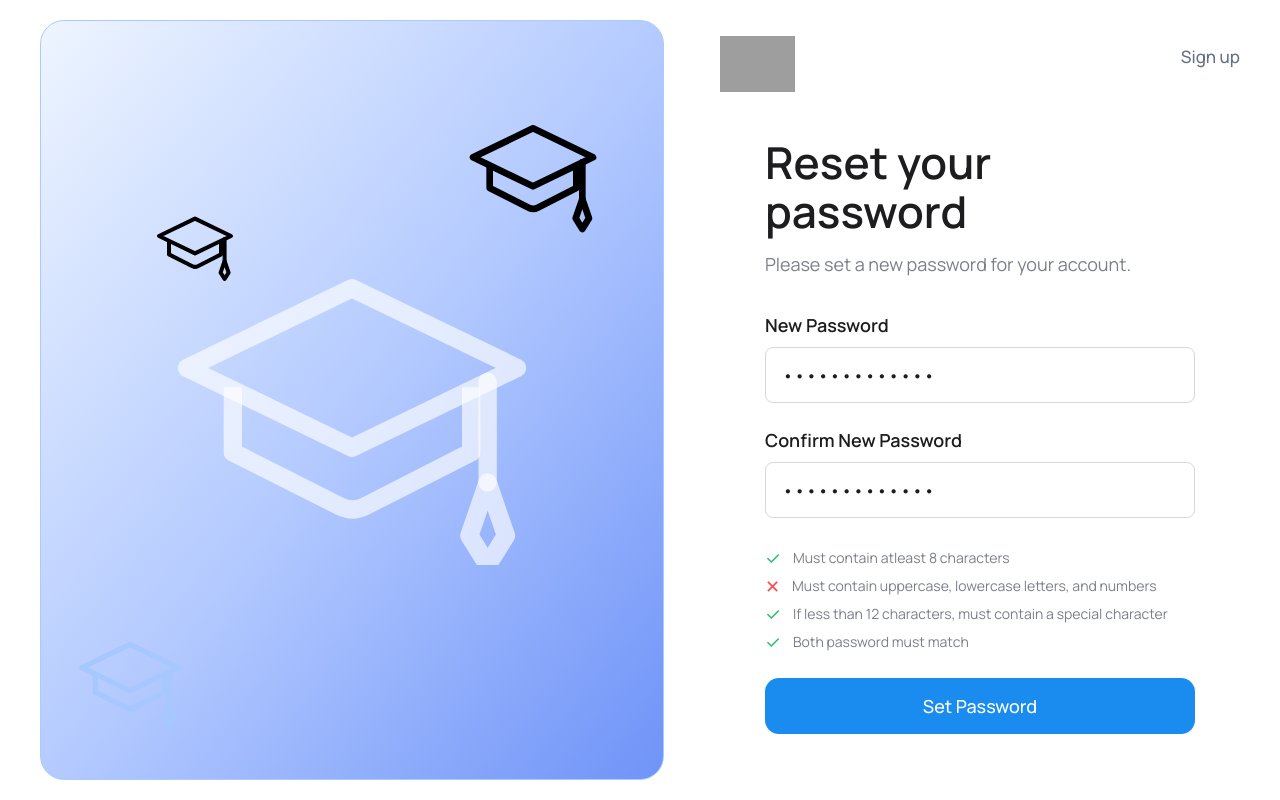
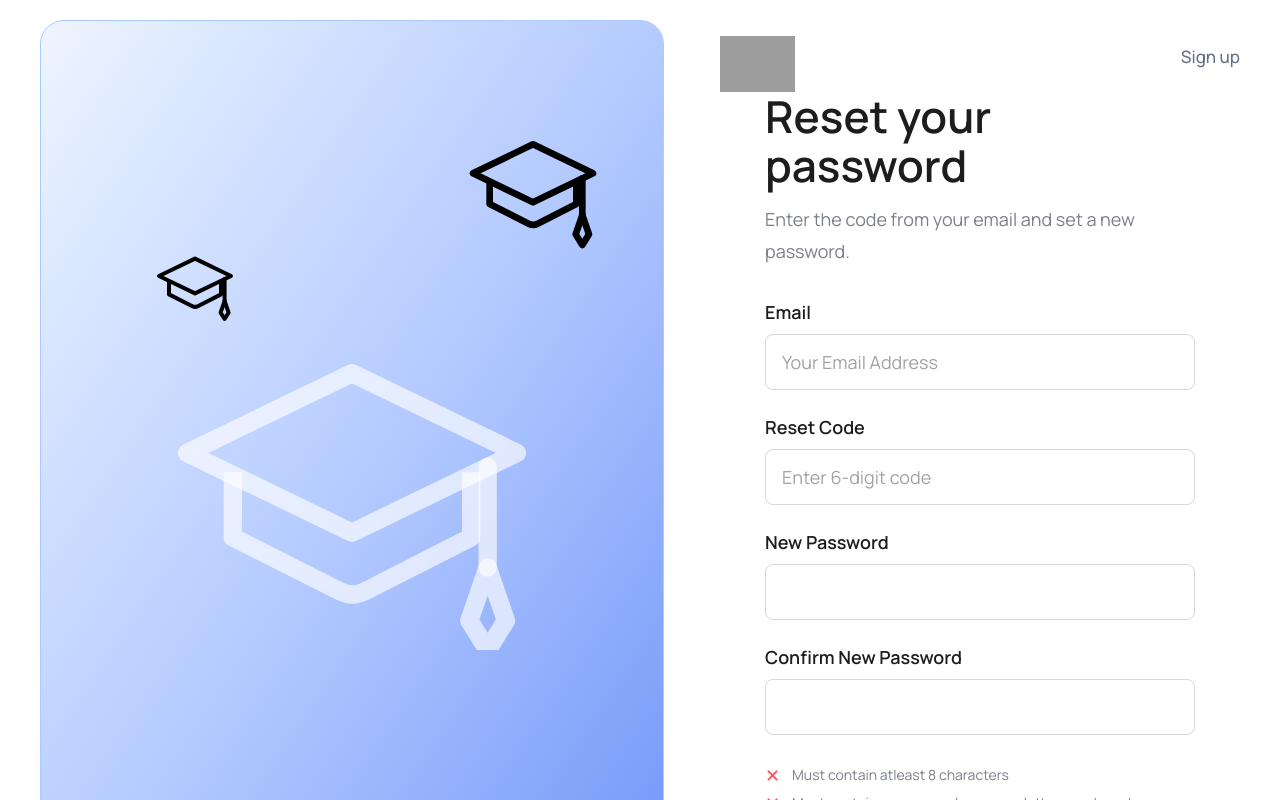
Before and after one commit to sunny1780/ai-santaury, a React (Create React App) app: page /reset-password in a window 1280 px wide. Shown: the top 800 px of the page. Built offline with nearby package versions, Linux system fonts and the light colour scheme; no server answers; grey boxes are pictures that could not be loaded.

Commit message:
update reset password code flow

```diff
--- a/src/component/ForgotPassword.jsx
+++ b/src/component/ForgotPassword.jsx
@@ -1,4 +1,5 @@
 import { useState } from 'react';
+import { Link } from 'react-router-dom';
 import { forgotPassword } from '../utils/authApi';
 import AuthShell from './AuthShell';
 
@@ -26,7 +27,7 @@ export default function ForgotPassword() {
       const data = await forgotPassword({ email });
       setShowSuccess(true);
       setMessage(data.message);
-      setResetUrl(data.resetUrl || '');
+      setResetUrl(data.resetUrl || `/reset-password?email=${encodeURIComponent(email.trim())}`);
     } catch (err) {
       setShowSuccess(false);
       setError(err.message);
@@ -43,8 +44,7 @@ export default function ForgotPassword() {
             Forgot your password?
           </h1>
           <p className="mt-3 max-w-[420px] text-[18px] leading-8 text-[#7B7F8A]">
-            Don&rsquo;t worry, we&apos;ll send you a message to help you reset your
-            password.
+            Enter your email and we&apos;ll send a code to reset your password.
           </p>
         </div>
 
@@ -82,23 +82,23 @@ export default function ForgotPassword() {
             disabled={isSubmitting}
             className="h-14 w-full rounded-[14px] bg-[#1A8CF0] px-5 text-[18px] font-medium text-white transition-transform duration-200 hover:scale-[1.01] hover:bg-[#0F7FDE] disabled:cursor-not-allowed disabled:opacity-70"
           >
-            {isSubmitting ? 'Sending...' : 'Send Reset Password Instructions'}
+            {isSubmitting ? 'Sending...' : 'Send Reset Code'}
           </button>
         </form>
 
         {showSuccess ? (
           <div className="mt-6 rounded-[10px] bg-[#E6F7EC] px-6 py-4 text-center text-[16px] font-medium text-[#2C8C5A]">
-            {message || 'Check your email for the password reset link'}
+            {message || 'Check your email for the password reset code'}
           </div>
         ) : null}
 
         {resetUrl ? (
-          <a
-            href={resetUrl}
+          <Link
+            to={resetUrl}
             className="mt-4 block text-center text-[15px] font-medium text-[#1A8CF0] no-underline"
           >
-            Open reset link
-          </a>
+            Enter reset code
+          </Link>
         ) : null}
       </div>
     </AuthShell>
--- a/src/component/ResetPassword.jsx
+++ b/src/component/ResetPassword.jsx
@@ -7,8 +7,10 @@ export default function ResetPassword() {
   const navigate = useNavigate();
   const [searchParams] = useSearchParams();
   const token = searchParams.get('token') || '';
-  const [password, setPassword] = useState('password123##');
-  const [confirmPassword, setConfirmPassword] = useState('password123##');
+  const [email, setEmail] = useState(searchParams.get('email') || '');
+  const [resetCode, setResetCode] = useState('');
+  const [password, setPassword] = useState('');
+  const [confirmPassword, setConfirmPassword] = useState('');
   const [error, setError] = useState('');
   const [isSubmitting, setIsSubmitting] = useState(false);
 
@@ -22,15 +24,15 @@ export default function ResetPassword() {
     event.preventDefault();
     setError('');
 
-    if (!token) {
-      setError('Reset token is missing. Open this page from your email link.');
+    if (!token && !resetCode.trim()) {
+      setError('Reset code is required. Check your email and enter the code here.');
       return;
     }
 
     setIsSubmitting(true);
 
     try {
-      await resetPassword({ token, password, confirmPassword });
+      await resetPassword({ token, resetCode: resetCode.trim(), password, confirmPassword });
       navigate('/login');
     } catch (err) {
       setError(err.message);
@@ -65,11 +67,42 @@ export default function ResetPassword() {
             Reset your password
           </h1>
           <p className="mt-3 max-w-[420px] text-[18px] leading-8 text-[#7B7F8A]">
-            Please set a new password for your account.
+            Enter the code from your email and set a new password.
           </p>
         </div>
 
         <form className="space-y-6" onSubmit={handleSubmit}>
+          <label className="block">
+            <span className="mb-2 block text-[18px] font-semibold text-[#1D1D1F]">
+              Email
+            </span>
+            <input
+              type="email"
+              value={email}
+              onChange={(event) => setEmail(event.target.value)}
+              placeholder="Your Email Address"
+              className="h-14 w-full rounded-[8px] border border-[#D8D8D8] px-4 text-[18px] text-[#1D1D1F] outline-none transition-colors placeholder:text-[#A2A2A2] focus:border-[#1A8CF0]"
+            />
+          </label>
+
+          {!token ? (
+            <label className="block">
+              <span className="mb-2 block text-[18px] font-semibold text-[#1D1D1F]">
+                Reset Code
+              </span>
+              <input
+                type="text"
+                inputMode="numeric"
+                autoComplete="one-time-code"
+                value={resetCode}
+                onChange={(event) => setResetCode(event.target.value.replace(/\D/g, '').slice(0, 6))}
+                placeholder="Enter 6-digit code"
+                required
+                className="h-14 w-full rounded-[8px] border border-[#D8D8D8] px-4 text-[18px] tracking-[0.2em] text-[#1D1D1F] outline-none transition-colors placeholder:tracking-normal placeholder:text-[#A2A2A2] focus:border-[#1A8CF0]"
+              />
+            </label>
+          ) : null}
+
           <label className="block">
             <span className="mb-2 block text-[18px] font-semibold text-[#1D1D1F]">
               New Password
```
